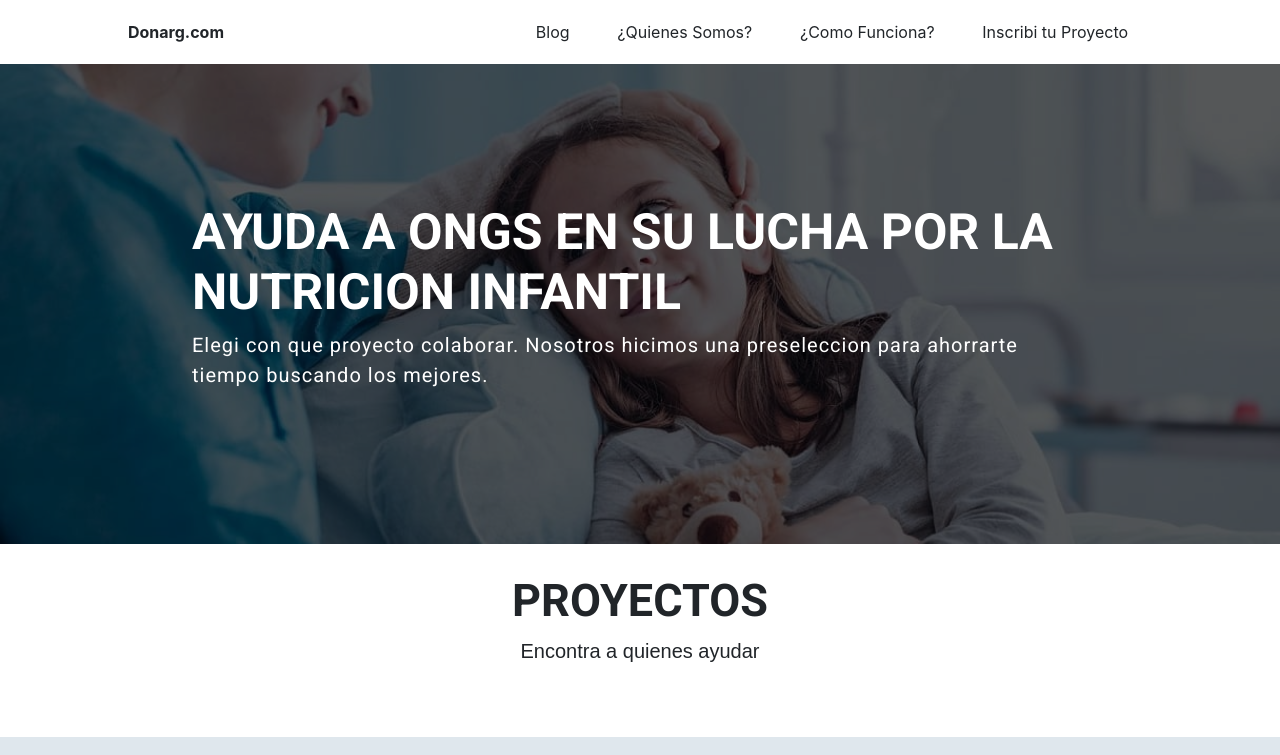
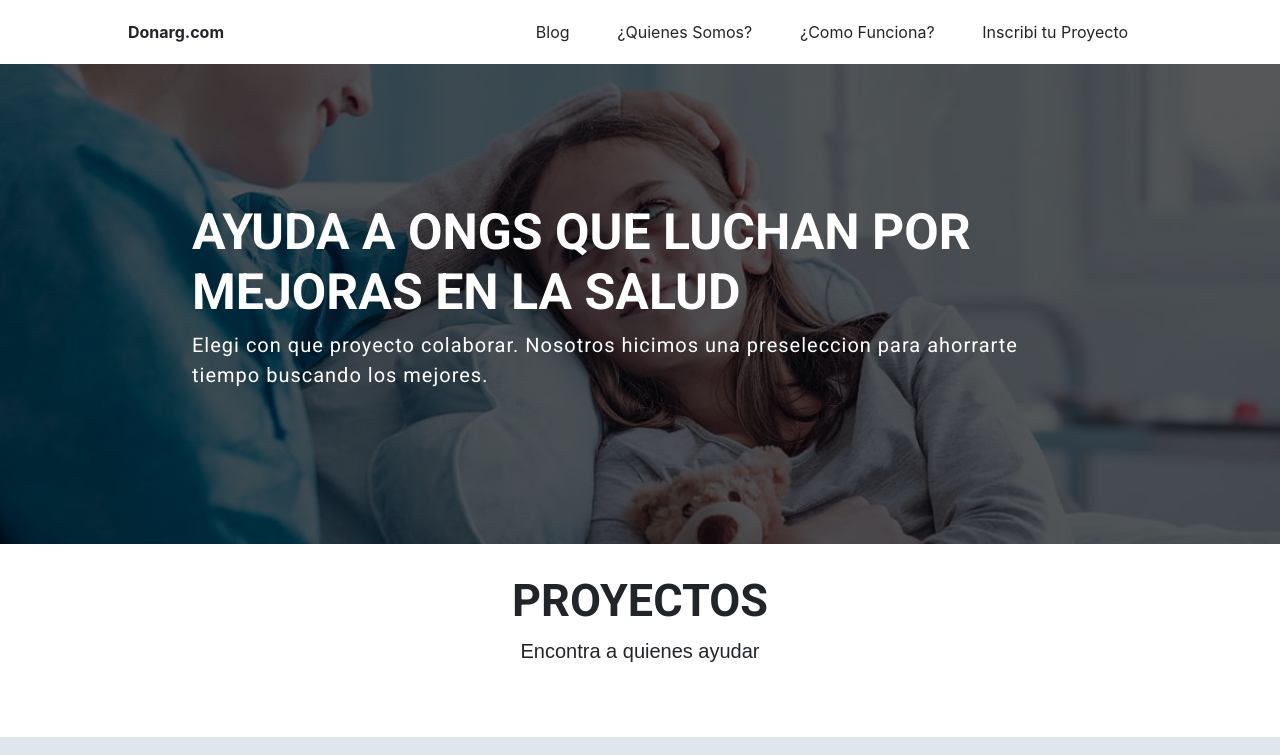
Before and after one commit to ferminrp/donarg.com, a plain HTML site: page categorias/salud.html in a window 1280 px wide. Shown: the top 755 px of the page. Drawn offline with nearby package versions, Linux system fonts and the light colour scheme; no server answers.

Commit message:
Arregle header copy en salud

```diff
--- a/categorias/salud.html
+++ b/categorias/salud.html
@@ -46,7 +46,7 @@
     <div style="background-image:url(../images/categorias/salud-grande.jpg)" id="hero">
         <div id="hero-overlay">
             <div class="hero-text">
-                <h1>AYUDA A ONGS EN SU LUCHA POR LA NUTRICION INFANTIL</h1>
+                <h1>AYUDA A ONGS QUE LUCHAN POR MEJORAS EN LA SALUD</h1>
                 <p>Elegi con que proyecto colaborar. Nosotros hicimos una preseleccion para ahorrarte tiempo buscando los mejores.</p>
             </div>
         </div>
```
